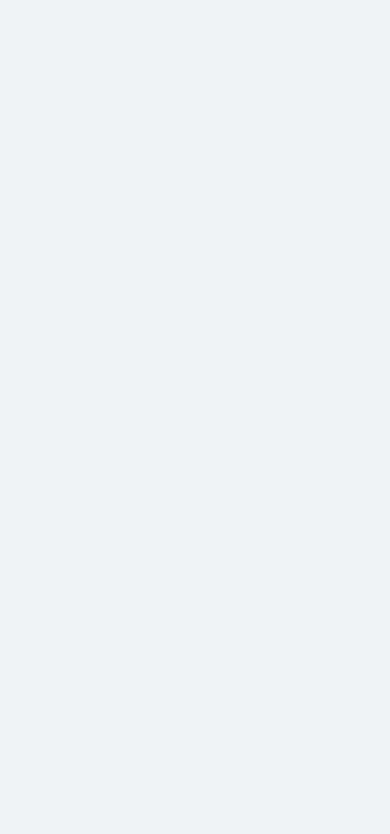
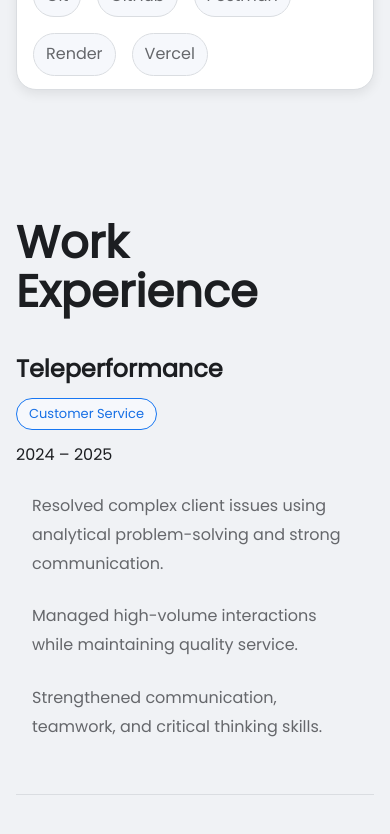
Before and after one commit to razonjericho/HTML-and-CSS-Web-Portfolio, a React (Vite) app in the folder web-portfolio/: page / in a window 390 px wide. Shown: the part 2751-3585 px from the top of the page. Before the commit the page ends 2751 px from the top, so only its background shows below. Built offline with nearby package versions, Linux system fonts and the light colour scheme.

Commit message:
feat: add responsive Work Experience section

```diff
--- a/web-portfolio/src/App.jsx
+++ b/web-portfolio/src/App.jsx
@@ -3,6 +3,7 @@ import Header from "./components/Header/Header";
 import Hero from "./sections/Hero/Hero";
 import About from "./sections/About/About";
 import TechStack from "./sections/TechStack/TechStack";
+import Experience from "./sections/Experience/Experience";
 import { Button, Card, CardContent, Typography, Container, Toolbar } from "@mui/material";
 
 function App() {
@@ -15,6 +16,7 @@ function App() {
         <Hero />
         <About />
         <TechStack />
+        <Experience />
       </main>
     </div>
 
--- /dev/null
+++ b/web-portfolio/src/sections/Experience/Experience.jsx
@@ -0,0 +1,52 @@
+import React from "react";
+import { Container, Typography } from "@mui/material";
+import ExperienceItem from "./ExperienceItem";
+import workExperienceData from "./ExperienceData";
+
+
+function Experience(props) {
+
+    return (
+        <Container maxWidth="lg">
+            <Typography
+                variant="h2"
+                    sx={{
+                        fontSize: {
+                            xs: "2.8rem",
+                            sm: "3.5rem",
+                            md: "4.5rem",
+                            lg: "2.5rem",
+                        },
+                        fontWeight: 700,
+                        lineHeight: 1.1,
+
+                        pt: {
+                            xs: 8,
+                            md: 12,
+                            lg: 2,
+                        },
+
+                        mb: {
+                            xs: 5,
+                            lg: 6,
+                        },
+                    }}
+            >
+                Work Experience
+            </Typography>
+
+            {workExperienceData.map((job) => (
+                <ExperienceItem
+                    key={job.company}
+                    company={job.company}
+                    role={job.role}
+                    period={job.period}
+                    type={job.type}
+                    description={job.description}
+                />
+            ))}
+        </Container>
+    )
+}
+
+export default Experience;
--- /dev/null
+++ b/web-portfolio/src/sections/Experience/ExperienceData.js
@@ -0,0 +1,26 @@
+const workExperienceData = [
+    {
+        company: "Teleperformance",
+        role: "Customer Service",
+        period: "2024 – 2025",
+        type: "Full-time",
+        description: [
+            "Resolved complex client issues using analytical problem-solving and strong communication.",
+            "Managed high-volume interactions while maintaining quality service.",
+            "Strengthened communication, teamwork, and critical thinking skills."
+        ]
+    },
+    {
+        company: "Total Network Consulting",
+        role: "Virtual Assistant",
+        period: "2025 – present",
+        type: "Full-time",
+        description: [
+            "Assisted with data entry, report preparation, and administrative workflows while maintaining confidentiality.",
+            "Handled email correspondence, prioritized inquiries, and ensured timely follow-ups.",
+            "Coordinated with clients and team members to ensure tasks and projects were completed on schedule."
+        ]
+    },
+];
+
+export default workExperienceData;
--- /dev/null
+++ b/web-portfolio/src/sections/Experience/ExperienceItem.jsx
@@ -0,0 +1,105 @@
+import React from "react";
+import { Box, Typography, Chip, Stack, List, ListItem, ListItemText, Divider } from "@mui/material";
+
+function ExperienceItem({ company, role, period, type, description }) {
+    return (
+        <Box>
+            <Stack
+                direction="column"
+                spacing={2}
+                sx={{
+                   alignItems:"flex-start",
+                }}
+            >
+                <Typography
+                    variant="h5"
+                    sx={{
+                        fontSize: {
+                            md: "2rem",
+                            lg: "1.5rem",
+                        },
+                        fontWeight: 700,
+                        lineHeight: 1.1,
+
+                        mb: {
+                            xs: 5,
+                            lg: 6,
+                        },
+                    }}
+                >
+                    {company}
+                </Typography>
+
+                <Chip
+                    label={role}
+                    sx={{
+                        color: "primary.dark",
+                        bgcolor: "#F6F8FC",
+                        border: "1px solid",
+                        borderColor: "primary.main",
+
+                        fontSize: {
+                            md: "1rem",
+                        },
+                        lineHeight: 1.1,
+
+                        mb: {
+                            xs: 5,
+                            lg: 6,
+                        },
+                    }}
+                />
+            </Stack>
+
+            <Typography
+                sx={{
+                    fontSize: {
+                        md: "20px",
+                    },
+                    lineHeight: 1.1,
+
+                    pt: {
+                        xs: 2,
+                        sm: 2,
+                        md: 2,
+                    },
+
+                    mb: {
+                        xs: 2,
+                        sm: 2,
+                        lg: 6,
+                    },
+                }}
+            >
+                {period}
+            </Typography>
+
+            <List disablePadding>
+                {description.map((item) => (
+                    <ListItem
+                        key={item}
+                        sx={{
+                            color:"text.secondary",
+                            py: {
+                                xs: 1,
+                                sm: 1,
+                                md: 0.5,
+                            },
+                        }}
+                    >
+                        <ListItemText
+                            primary={item} />
+                    </ListItem>
+                ))}
+            </List>
+            <Divider
+                sx={{
+                    mt: 5,
+                    mb: 5,
+                }}
+            />
+        </Box>
+    )
+}
+
+export default ExperienceItem;
--- a/web-portfolio/src/sections/TechStack/TechStack.jsx
+++ b/web-portfolio/src/sections/TechStack/TechStack.jsx
@@ -1,7 +1,7 @@
 import React from 'react';
 import techStackData from "./techStackData";
 import TechStackCard from './TechStackCard';
-import { Container, Box, Grid } from "@mui/material";
+import { Container, Typography, Box, Grid } from "@mui/material";
 
 function TechStack(props) {
     return (
@@ -17,6 +17,34 @@ function TechStack(props) {
             }}
         >
             <Container maxWidth="lg">
+
+                <Typography
+                    variant="h2"
+                    sx={{
+                        fontSize: {
+                            xs: "2.8rem",
+                            sm: "3.5rem",
+                            md: "4.5rem",
+                            lg: "2.5rem",
+                        },
+                        fontWeight: 700,
+                        lineHeight: 1.1,
+
+                        pt: {
+                            xs: 8,
+                            md: 12,
+                            lg: 2,
+                        },
+
+                        mb: {
+                            xs: 5,
+                            lg: 6,
+                        },
+                    }}
+                >
+                    Tech Stack
+                </Typography>
+
                 <Grid
                     container
                     spacing={3}
```
